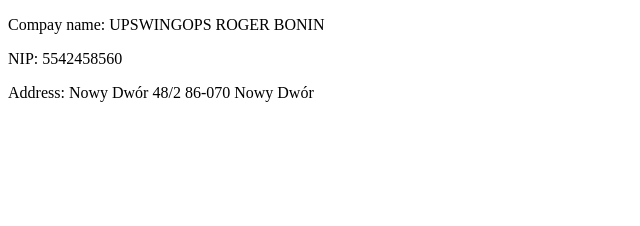
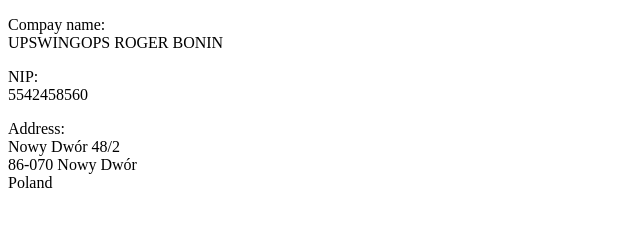
Before and after one commit to UpswingOps/upswingops.github.io, a plain HTML site: page bcard.html in a window 1280 px wide. Shown: the whole page, without its empty margins (0-640 px from the left). Drawn offline with Linux system fonts and the light colour scheme.

Commit message:
Update bcard.html

```diff
--- a/bcard.html
+++ b/bcard.html
@@ -14,17 +14,18 @@
 
 <body>
   <p>
-    Compay name:
-    UPSWINGOPS ROGER BONIN
+    Compay name:<br/>
+    UPSWINGOPS ROGER BONIN<br/>
   </p>
   <p>
-    NIP:
-    5542458560
+    NIP:<br/>
+    5542458560<br/>
   </p>
   <p>
-    Address:
-    Nowy Dwór 48/2
-    86-070 Nowy Dwór
+    Address:<br/>
+    Nowy Dwór 48/2<br/>
+    86-070 Nowy Dwór<br/>
+    Poland
   </p>
   <!-- <script src="js/scripts.js"></script> -->
 </body>
```
